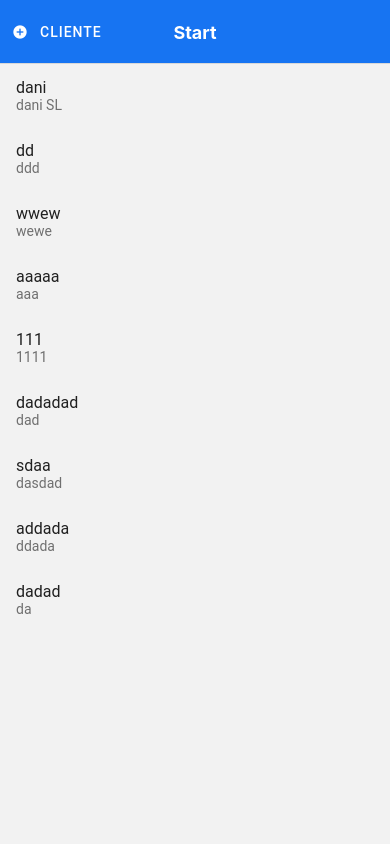
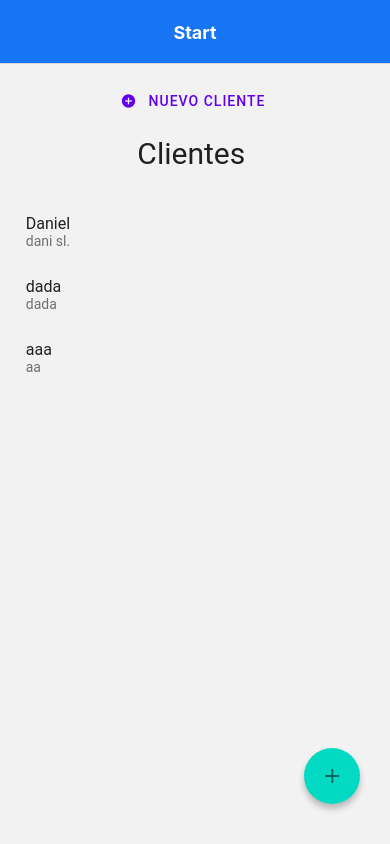
Before and after one commit to dajoreca/crudNative, a React Native app: screen /Start in a window 390 px wide. Built offline with nearby package versions, Linux system fonts and the light colour scheme; data requests are answered from the project's data file.

Commit message:
ConditionalHeader_and_RefreshDataMenu

```diff
--- a/App.js
+++ b/App.js
@@ -52,10 +52,10 @@ const App = () => {
                   name='Start'
                   component={Start}
                   options={ ({navigation, route}) => ({
-                    headerLeft: (props) =>   <BarraSuperior {...props}
-                                            navigation={navigation}
-                                            route={route}
-                                        />
+                  //  headerLeft: (props) =>   <BarraSuperior {...props}
+                  //                          navigation={navigation}
+                  //                          route={route}
+                  //                      />
 
                   })}
                 />
--- a/Views/Start.js
+++ b/Views/Start.js
@@ -1,26 +1,40 @@
 import axios from "axios";
 import React, {useEffect, useState} from "react";
-import { Text, FlatList, View } from "react-native";
-import { List } from "react-native-paper";
+import { Text, FlatList, View, StyleSheet } from "react-native";
+import { List, Headline, Button, FAB } from "react-native-paper";
+import globalStyles from "../Styles/global";
 
-const Start = () => {
+const Start = ({navigation}) => {
 
     //state de la APP
+
     const [ clientes, guardarClientes ] = useState([]);
+    const [ consultarAPI, guardarConsultarAPI ] = useState(true);
 
     useEffect(() => {
         const obtenerClienteApi = async () => {
             try {
                 const resultado = await axios.get ('http://localhost:3000/clientes');
                 guardarClientes(resultado.data)
+                guardarConsultarAPI(false);
+
             } catch (error) {
                 console.log(error)
             }
         }
-        obtenerClienteApi();
-    }, []);
+        if(consultarAPI) {
+            obtenerClienteApi();
+
+        }
+
+    }, [consultarAPI]);
     return (
-        <View>
+        <View style={globalStyles.container}>
+
+            <Button icon="plus-circle" onPress={() => navigation.navigate('newClient', { guardarConsultarAPI }) }>
+                Nuevo Cliente
+            </Button>
+            <Headline style={globalStyles.title}>{ clientes.length > 0 ? "Clientes" : "Aún no hay clientes" } </Headline>
 
             <FlatList
                 data={clientes}
@@ -32,8 +46,24 @@ const Start = () => {
                     />
                 )}
             />
+            <FAB
+                icon='plus'
+                style={styles.fab}
+                onPress={() => navigation.navigate('newClient', { guardarConsultarAPI }) }
+            />
         </View>
      );
 }
 
+const styles = StyleSheet.create({
+    fab:{
+       position: 'absolute',
+       margin: 20,
+       right: 0,
+       bottom: 20
+
+    }
+
+})
+
 export default Start;
--- a/Views/newClient.js
+++ b/Views/newClient.js
@@ -4,8 +4,9 @@ import { TextInput, Headline, Button, Paragraph, Dialog, Portal } from "react-na
 import globalStyles from "../Styles/global";
 import axios from "axios";
 
-const newClient = ({navigation}) => {
+const newClient = ({navigation, route}) => {
 
+    const { guardarConsultarAPI } = route.params;
     //Campos Formulario
 
     const [nombre, guardarNombre] = useState('');
@@ -56,6 +57,8 @@ const newClient = ({navigation}) => {
             guardarCorreo('')
             guardarEmpresa('')
 
+            //Cambiar a true para traernos el nuevo cliente (actualizar pag principal)
+            guardarConsultarAPI(true);
         }
 
     return (
--- a/db.json
+++ b/db.json
@@ -1,67 +1,25 @@
 {
   "clientes": [
     {
-      "nombre": "dani",
-      "telefono": "5324545",
-      "empresa": "dani SL",
-      "correo": "correo@gmail.com",
+      "nombre": "Daniel",
+      "telefono": "666666666",
+      "empresa": "dani sl.",
+      "correo": "dani@dani.com",
       "id": 1
     },
     {
-      "nombre": "dd",
-      "telefono": "dddd",
-      "empresa": "ddd",
-      "correo": "dddd",
+      "nombre": "dada",
+      "telefono": "dada",
+      "empresa": "dada",
+      "correo": "dada",
       "id": 2
     },
     {
-      "nombre": "wwew",
-      "telefono": "ewe",
-      "empresa": "wewe",
-      "correo": "wewe",
+      "nombre": "aaa",
+      "telefono": "aaa",
+      "empresa": "aa",
+      "correo": "aaa",
       "id": 3
-    },
-    {
-      "nombre": "aaaaa",
-      "telefono": "aaaa",
-      "empresa": "aaa",
-      "correo": "aaaa",
-      "id": 4
-    },
-    {
-      "nombre": "111",
-      "telefono": "11111",
-      "empresa": "1111",
-      "correo": "1111",
-      "id": 5
-    },
-    {
-      "nombre": "dadadad",
-      "telefono": "adadada",
-      "empresa": "dad",
-      "correo": "dddada",
-      "id": 6
-    },
-    {
-      "nombre": "sdaa",
-      "telefono": "sdasd",
-      "empresa": "dasdad",
-      "correo": "asdasda",
-      "id": 7
-    },
-    {
-      "nombre": "addada",
-      "telefono": "dadadad",
-      "empresa": "ddada",
-      "correo": "adadada",
-      "id": 8
-    },
-    {
-      "nombre": "dadad",
-      "telefono": "adadad",
-      "empresa": "da",
-      "correo": "adada",
-      "id": 9
     }
   ]
 }
```
